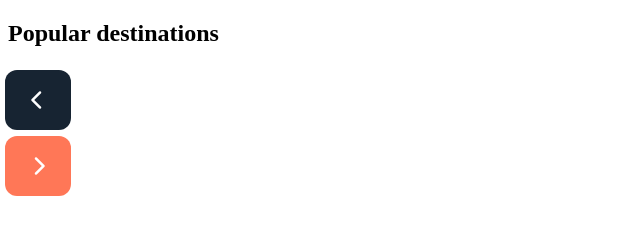
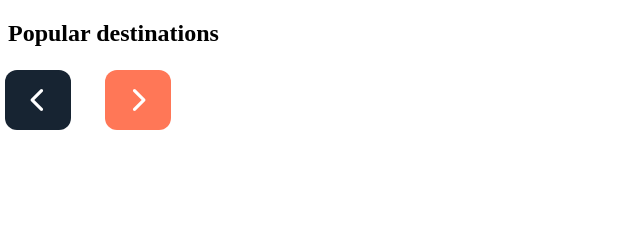
Before and after one commit to annarosesmarti/202309-w4chwe-anna-roses-hugo-veiga-ramiro-elisei, a website: page public/index.html in a window 1280 px wide. Shown: the whole page, without its empty margins (0-640 px from the left). Drawn offline with nearby package versions, Linux system fonts and the light colour scheme; files that its build step writes are made by us from their sources.

Commit message:
Add styles to arrow button right

```diff
--- a/public/index.html
+++ b/public/index.html
@@ -14,8 +14,8 @@
 <body>
   <h2>Popular destinations</h2>
   <div class="arrow_buttons_container">
-    <i class="arrow_button arrow_button--left fa-solid fa-chevron-down fa-lg"></i>
-    <i class="arrow_button arrow_button--right fa-solid fa-chevron-down fa-lg"></i>
+    <i class="arrow_button arrow_button--left fa-solid fa-chevron-down"></i>
+    <i class="arrow_button arrow_button--right fa-solid fa-chevron-down"></i>
   </div>
 
 </body>
--- a/sass/components/_buttons.scss
+++ b/sass/components/_buttons.scss
@@ -1,9 +1,16 @@
+.arrow_buttons_container {
+  display: flex;
+  align-items: flex-start;
+  gap: 40px;
+}
+
 .arrow_button {
   padding: 28px 20px;
   border-radius: 12px;
   display: flex;
   justify-content: center;
   align-items: center;
+  font-size: 25px;
 
   &--left {
     width: 20px;
@@ -12,6 +19,7 @@
     background: #172432;
     transform: rotate(90deg);
     color: #fff;
+    font-size: 25px;
   }
   &--right {
     width: 20px;
```
Also changed, not shown: 1 other file.
